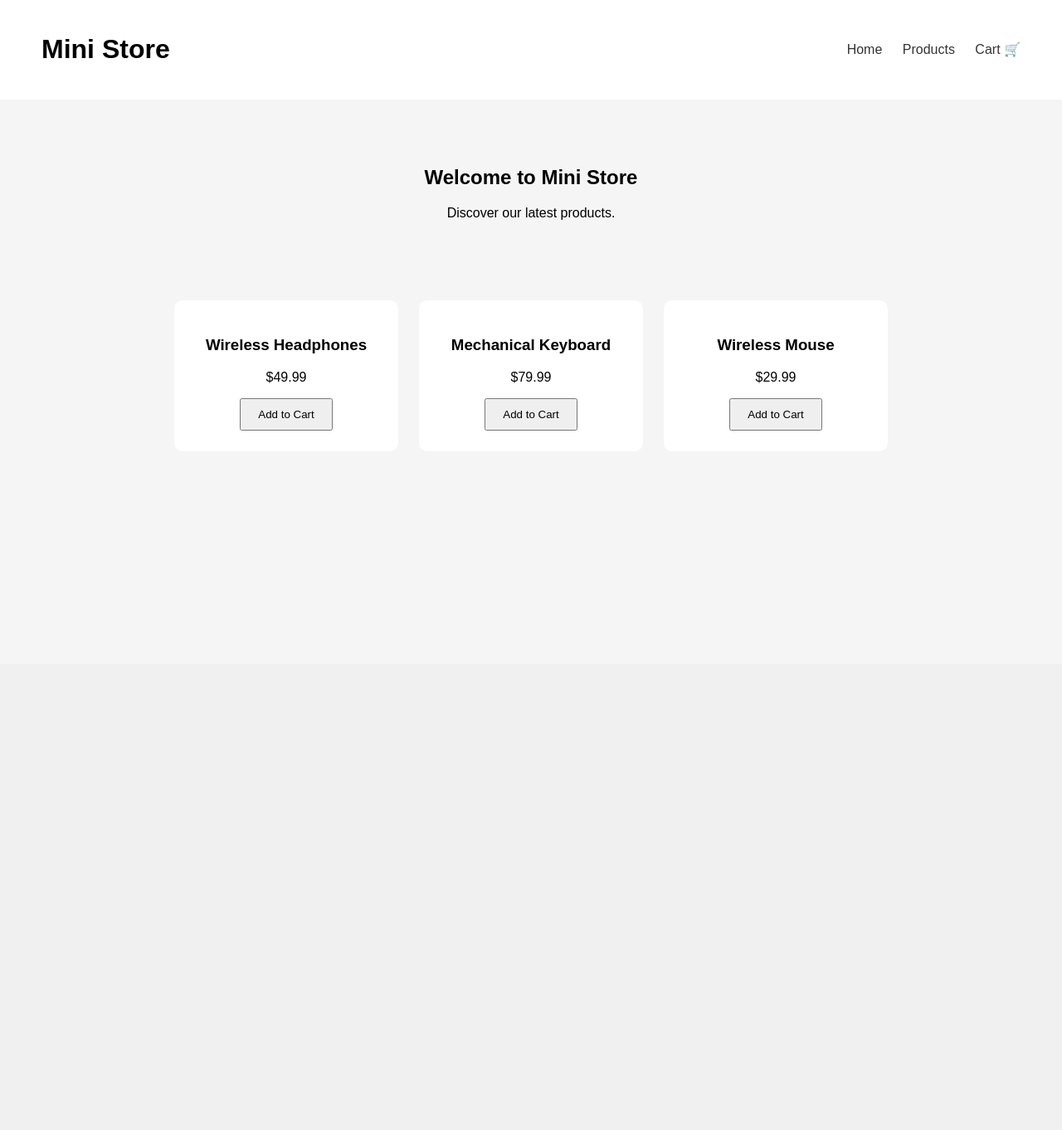
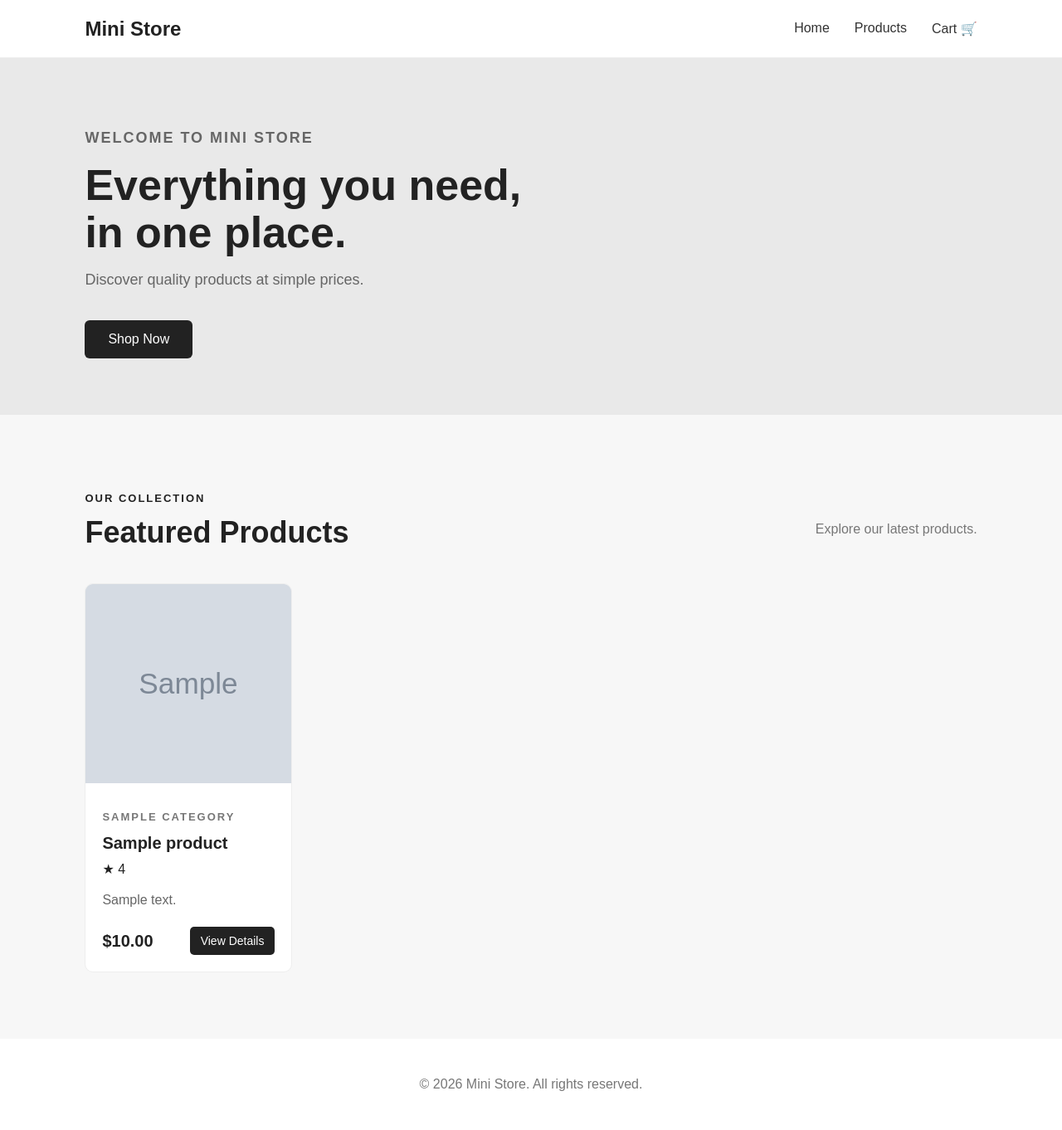
Before and after one commit to NourEldorghamy/CI-CD-for-Application, a Flask app: template app/templates/index.html in a window 1280 px wide. Shown: the whole page at 83% size. Before the commit the page ends 544 px from the top, so only its background shows below. Run offline with Flask 3, Linux system fonts and the light colour scheme; the template is opened without the code that fills it: most values are stand-ins (such as "Sample title", 1, 10 or a date in 2020); grey boxes marked "Sample" are stand-in pictures.

Commit message:
Add SQLite product database

```diff
--- /dev/null
+++ b/app/database.py
@@ -0,0 +1,21 @@
+import sqlite3
+
+from flask import current_app, g
+
+
+def get_db():
+    if "db" not in g:
+        g.db = sqlite3.connect(
+            current_app.instance_path + "/store.db"
+        )
+
+        g.db.row_factory = sqlite3.Row
+
+    return g.db
+
+
+def close_db(e=None):
+    db = g.pop("db", None)
+
+    if db is not None:
+        db.close()
--- a/app/static/style.css
+++ b/app/static/style.css
@@ -1,44 +1,294 @@
-body {
-    font-family: Arial, sans-serif;
-    margin: 0;
-    background: #f5f5f5;
+* {
+    box-sizing: border-box;
 }
 
-header {
-    display: flex;
-    justify-content: space-between;
-    align-items: center;
-    padding: 20px 50px;
-    background: white;
+body {
+    margin: 0;
+    font-family: Arial, sans-serif;
+    background: #f7f7f7;
+    color: #222;
 }
 
-nav a {
-    margin-left: 20px;
+
+/* NAVBAR */
+
+.navbar {
+    height: 70px;
+    padding: 0 8%;
+    display: flex;
+    align-items: center;
+    justify-content: space-between;
+    background: white;
+    border-bottom: 1px solid #eee;
+}
+
+.logo {
+    font-size: 24px;
+    font-weight: bold;
+}
+
+.navbar nav {
+    display: flex;
+    gap: 30px;
+}
+
+.navbar a {
     text-decoration: none;
     color: #333;
 }
 
+
+/* HERO */
+
 .hero {
-    text-align: center;
-    padding: 60px 20px;
+    min-height: 430px;
+    display: flex;
+    align-items: center;
+    padding: 60px 8%;
+    background: #e9e9e9;
 }
 
-.products {
+.hero-content {
+    max-width: 650px;
+}
+
+.hero-label,
+.section-label,
+.category {
+    font-size: 13px;
+    letter-spacing: 2px;
+    text-transform: uppercase;
+    font-weight: bold;
+}
+
+.hero h1 {
+    font-size: 52px;
+    line-height: 1.1;
+    margin: 15px 0;
+}
+
+.hero h1 span {
+    display: block;
+}
+
+.hero p {
+    font-size: 18px;
+    color: #666;
+}
+
+.hero-button {
+    display: inline-block;
+    margin-top: 20px;
+    padding: 14px 28px;
+    background: #222;
+    color: white;
+    text-decoration: none;
+    border-radius: 6px;
+}
+
+
+/* PRODUCTS */
+
+.products-section {
+    padding: 80px 8%;
+}
+
+.section-header {
     display: flex;
-    justify-content: center;
+    justify-content: space-between;
+    align-items: end;
+    margin-bottom: 40px;
+}
+
+.section-header h2 {
+    font-size: 36px;
+    margin: 10px 0 0;
+}
+
+.section-header > p {
+    color: #777;
+}
+
+
+/* PRODUCT GRID */
+
+.products-grid {
+    display: grid;
+    grid-template-columns: repeat(4, 1fr);
     gap: 25px;
-    padding: 20px;
 }
 
 .product-card {
     background: white;
-    padding: 25px;
-    width: 220px;
-    text-align: center;
     border-radius: 10px;
+    overflow: hidden;
+    border: 1px solid #eee;
 }
 
-button {
-    padding: 10px 20px;
+.product-image {
+    height: 240px;
+    background: #eee;
+    overflow: hidden;
+}
+
+.product-image img {
+    width: 100%;
+    height: 100%;
+    object-fit: cover;
+}
+
+.product-info {
+    padding: 20px;
+}
+
+.category {
+    color: #777;
+}
+
+.product-info h3 {
+    margin: 10px 0;
+    font-size: 20px;
+}
+
+.rating {
+    margin: 5px 0;
+}
+
+.description {
+    color: #666;
+    line-height: 1.5;
+}
+
+.product-bottom {
+    margin-top: 20px;
+    display: flex;
+    justify-content: space-between;
+    align-items: center;
+}
+
+.price {
+    font-size: 20px;
+    font-weight: bold;
+}
+
+.details-button {
+    padding: 9px 13px;
+    background: #222;
+    color: white;
+    text-decoration: none;
+    border-radius: 5px;
+    font-size: 14px;
+}
+
+
+/* FOOTER */
+
+footer {
+    padding: 30px;
+    text-align: center;
+    background: white;
+    color: #777;
+}
+
+
+/* RESPONSIVE */
+
+@media (max-width: 1000px) {
+
+    .products-grid {
+        grid-template-columns: repeat(2, 1fr);
+    }
+
+}
+
+
+@media (max-width: 600px) {
+
+    .navbar {
+        padding: 0 5%;
+    }
+
+    .hero {
+        padding: 50px 5%;
+    }
+
+    .hero h1 {
+        font-size: 38px;
+    }
+
+    .products-section {
+        padding: 50px 5%;
+    }
+
+    .section-header {
+        display: block;
+    }
+
+    .products-grid {
+        grid-template-columns: 1fr;
+    }
+
+}
+
+/* PRODUCT DETAILS */
+
+.product-details {
+    max-width: 1100px;
+    margin: 80px auto;
+    padding: 0 30px;
+
+    display: grid;
+    grid-template-columns: 1fr 1fr;
+    gap: 70px;
+
+    align-items: center;
+}
+
+.detail-image {
+    height: 500px;
+    background: #eee;
+    border-radius: 10px;
+    overflow: hidden;
+}
+
+.detail-image img {
+    width: 100%;
+    height: 100%;
+    object-fit: cover;
+}
+
+.detail-info h1 {
+    font-size: 46px;
+    margin: 15px 0;
+}
+
+.detail-price {
+    font-size: 28px;
+    font-weight: bold;
+    margin: 25px 0;
+}
+
+.detail-description {
+    color: #666;
+    line-height: 1.7;
+    font-size: 17px;
+}
+
+.add-cart-button {
+    margin-top: 25px;
+    padding: 15px 30px;
+    border: none;
+    border-radius: 6px;
+    background: #222;
+    color: white;
+    font-size: 16px;
     cursor: pointer;
 }
+
+@media (max-width: 700px) {
+
+    .product-details {
+        grid-template-columns: 1fr;
+    }
+
+}
--- a/app/templates/index.html
+++ b/app/templates/index.html
@@ -3,49 +3,137 @@
 <head>
     <meta charset="UTF-8">
     <meta name="viewport" content="width=device-width, initial-scale=1.0">
+
     <title>Mini Store</title>
-    <link rel="stylesheet" href="{{ url_for('static', filename='style.css') }}">
+
+    <link rel="stylesheet"
+          href="{{ url_for('static', filename='style.css') }}">
 </head>
 
 <body>
 
-    <header>
-        <h1>Mini Store</h1>
+<header class="navbar">
+
+    <div class="logo">
+        Mini Store
+    </div>
+
     <nav>
         <a href="/">Home</a>
-            <a href="#">Products</a>
+        <a href="#products">Products</a>
         <a href="#">Cart 🛒</a>
     </nav>
+
 </header>
 
-    <main>
+
 <section class="hero">
-            <h2>Welcome to Mini Store</h2>
-            <p>Discover our latest products.</p>
-        </section>
 
-        <section class="products">
+    <div class="hero-content">
 
-            <div class="product-card">
-                <h3>Wireless Headphones</h3>
-                <p>$49.99</p>
-                <button>Add to Cart</button>
-            </div>
+        <p class="hero-label">WELCOME TO MINI STORE</p>
 
-            <div class="product-card">
-                <h3>Mechanical Keyboard</h3>
-                <p>$79.99</p>
-                <button>Add to Cart</button>
-            </div>
+        <h1>
+            Everything you need,
+            <span>in one place.</span>
+        </h1>
 
-            <div class="product-card">
-                <h3>Wireless Mouse</h3>
-                <p>$29.99</p>
-                <button>Add to Cart</button>
+        <p>
+            Discover quality products at simple prices.
+        </p>
+
+        <a href="#products" class="hero-button">
+            Shop Now
+        </a>
+
     </div>
 
 </section>
-    </main>
+
+
+<section class="products-section" id="products">
+
+    <div class="section-header">
+
+        <div>
+            <p class="section-label">OUR COLLECTION</p>
+
+            <h2>Featured Products</h2>
+        </div>
+
+        <p>
+            Explore our latest products.
+        </p>
+
+    </div>
+
+
+    <div class="products-grid">
+
+        {% for product in products %}
+
+        <article class="product-card">
+
+            <div class="product-image">
+
+                <img
+                    src="{{ url_for('static', filename='images/' + product.image) }}"
+                    alt="{{ product.name }}"
+                >
+
+            </div>
+
+
+            <div class="product-info">
+
+                <p class="category">
+                    {{ product.category }}
+                </p>
+
+                <h3>
+                    {{ product.name }}
+                </h3>
+
+                <p class="rating">
+                    ★ {{ product.rating }}
+                </p>
+
+                <p class="description">
+                    {{ product.description }}
+                </p>
+
+
+                <div class="product-bottom">
+
+                    <span class="price">
+                        ${{ "%.2f"|format(product.price) }}
+                    </span>
+
+                    <a
+                        href="{{ url_for('main.product_detail', product_id=product.id) }}"
+                        class="details-button"
+                    >
+                        View Details
+                    </a>
+
+                </div>
+
+            </div>
+
+        </article>
+
+        {% endfor %}
+
+    </div>
+
+</section>
+
+
+<footer>
+
+    <p>© 2026 Mini Store. All rights reserved.</p>
+
+</footer>
 
 </body>
 </html>
```
Also changed, not shown: app/__init__.py (+11 -0 lines), app/init_db.py (added, +37 -0 lines), app/routes.py (+34 -1 lines), app/seed_db.py (added, +68 -0 lines), app/templates/product_detail.html (added, +90 -0 lines), app/static/images/headphones.jpg (added), app/static/images/keyboard.jpg (added), app/static/images/mouse.jpg (added), app/static/images/smartwatch.jpg (added). Lines whose indentation alone changed are shown as unchanged.
